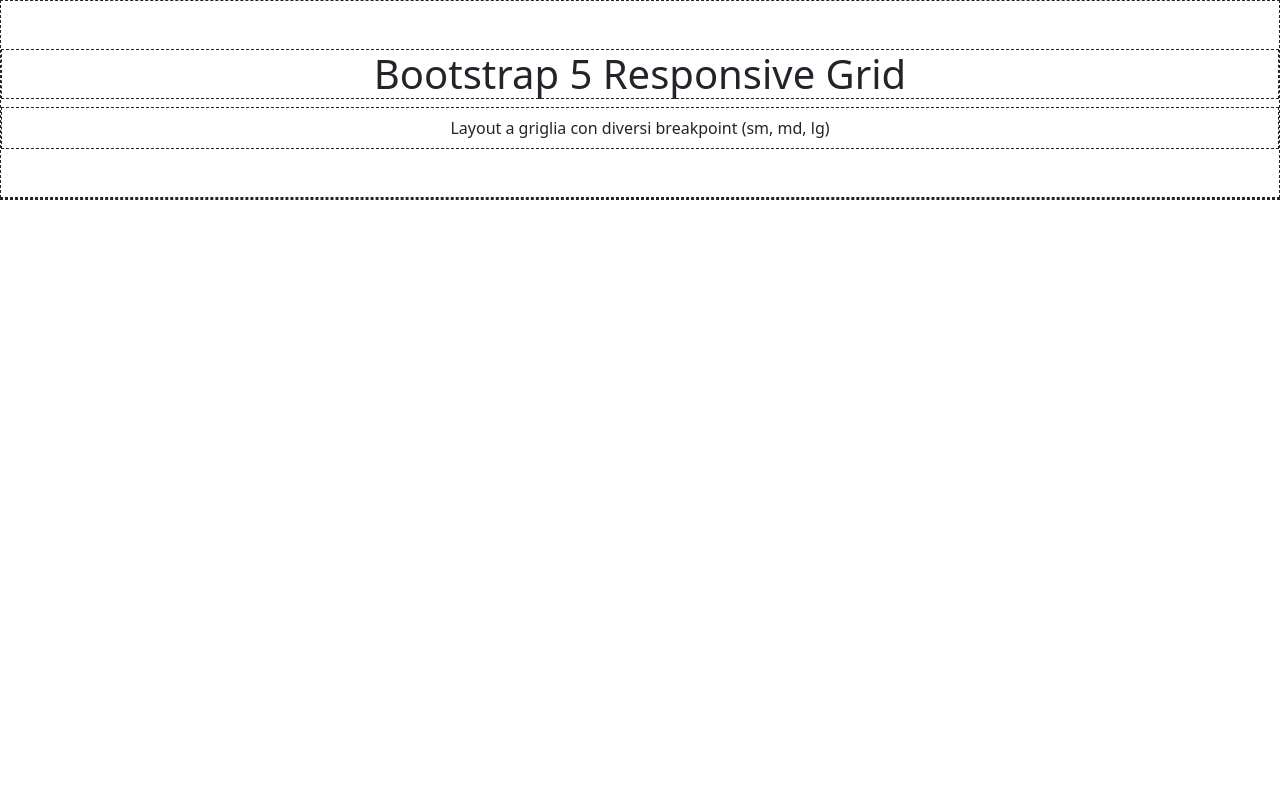
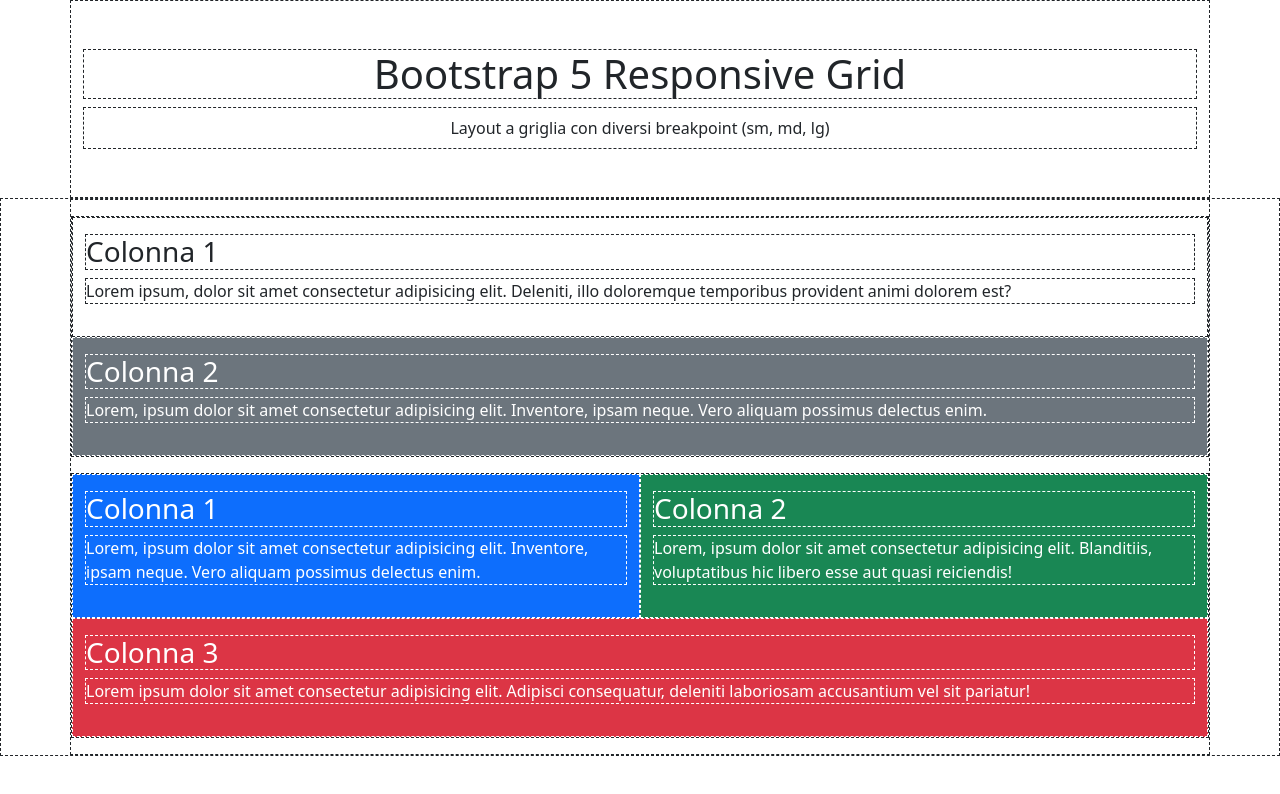
Before and after one commit to Diana-Petruccetti/htmlcss-bootstrap-layout, a plain HTML site: page index.html in a window 1280 px wide. Drawn offline with nearby package versions, Linux system fonts and the light colour scheme.

Commit message:
first and second row

```diff
--- a/index.html
+++ b/index.html
@@ -8,12 +8,60 @@
     <title>Bootstrap Layout</title>
 </head>
 <body class="debug">
-    <header class="text-center py-5">
+
+    <!-- header -->
+    <header class="container-sm text-center py-5">
         <h1>Bootstrap 5 Responsive Grid</h1>
         <div class="py-2">Layout a griglia con diversi breakpoint (sm, md, lg)</div>
     </header>
+    <!-- end-header -->
+
+    <!-- main -->
     <main>
+        <div class="container-sm">
 
+            <!-- first row -->
+            <div class="row my-3">
+                <div class="py-3 col-sm-12">
+                    <h3>Colonna 1</h3>
+                    <p>
+                        Lorem ipsum, dolor sit amet consectetur adipisicing elit. Deleniti, illo doloremque temporibus provident animi dolorem est?
+                    </p>
+                </div>
+                <div class="bg-secondary text-white py-3 col-sm-12">
+                    <h3>Colonna 2</h3>
+                    <p>
+                        Lorem, ipsum dolor sit amet consectetur adipisicing elit. Inventore, ipsam neque. Vero aliquam possimus delectus enim.
+                    </p>
+                </div>
+            </div>
+            <!-- end-first row -->
+
+            <!-- second row -->
+             <div class="row my-3">
+                <div class="bg-primary text-white py-3 col-sm-6">
+                    <h3>Colonna 1</h3>
+                    <p>
+                        Lorem, ipsum dolor sit amet consectetur adipisicing elit. Inventore, ipsam neque. Vero aliquam possimus delectus enim.
+                    </p>
+                </div>
+                <div class="bg-success text-white py-3 col-sm-6">
+                    <h3>Colonna 2</h3>
+                    <p>
+                        Lorem, ipsum dolor sit amet consectetur adipisicing elit. Blanditiis, voluptatibus hic libero esse aut quasi reiciendis!
+                    </p>
+                </div>
+                <div class="bg-danger text-white py-3 col-sm-12">
+                    <h3>Colonna 3</h3>
+                    <p>
+                        Lorem ipsum dolor sit amet consectetur adipisicing elit. Adipisci consequatur, deleniti laboriosam accusantium vel sit pariatur!
+                    </p>
+                </div>
+             </div>
+             <!-- end-second row -->
+
+        </div>
     </main>
+    <!-- end-main -->
 </body>
 </html>
```
